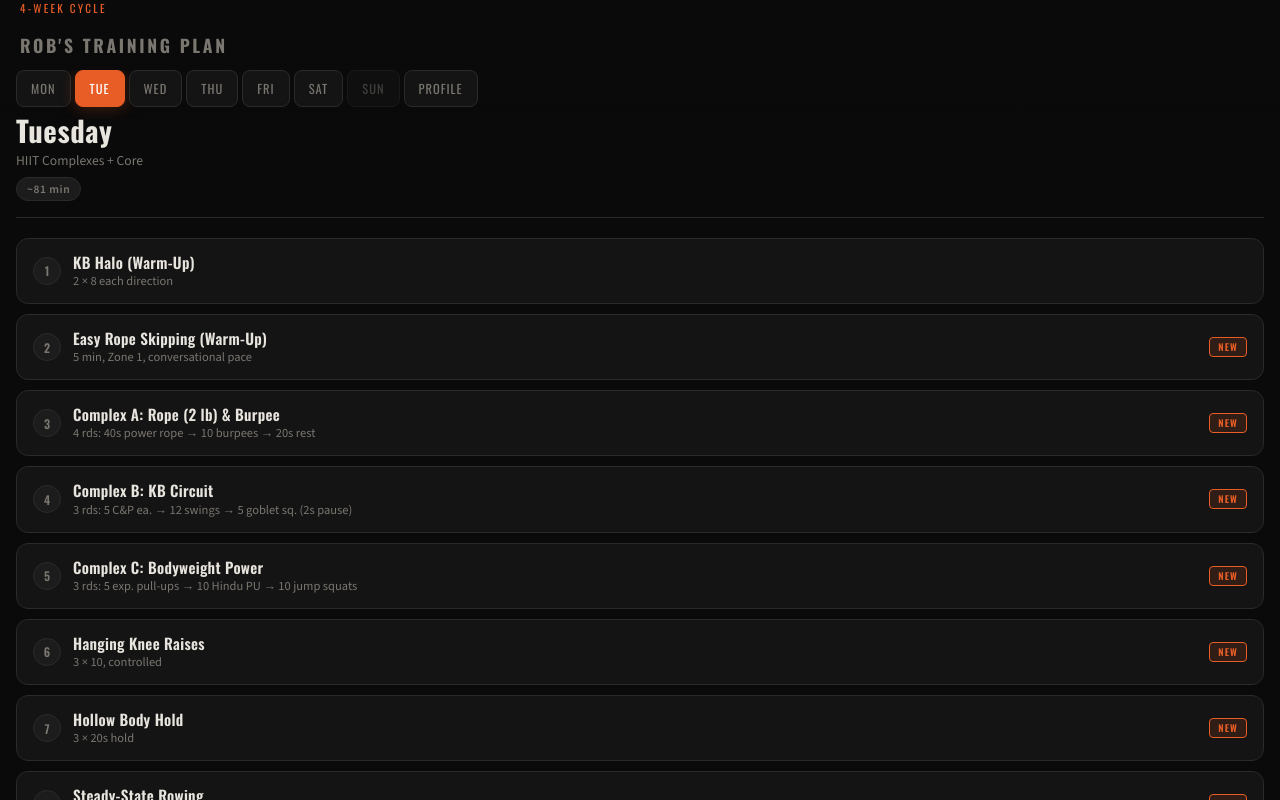
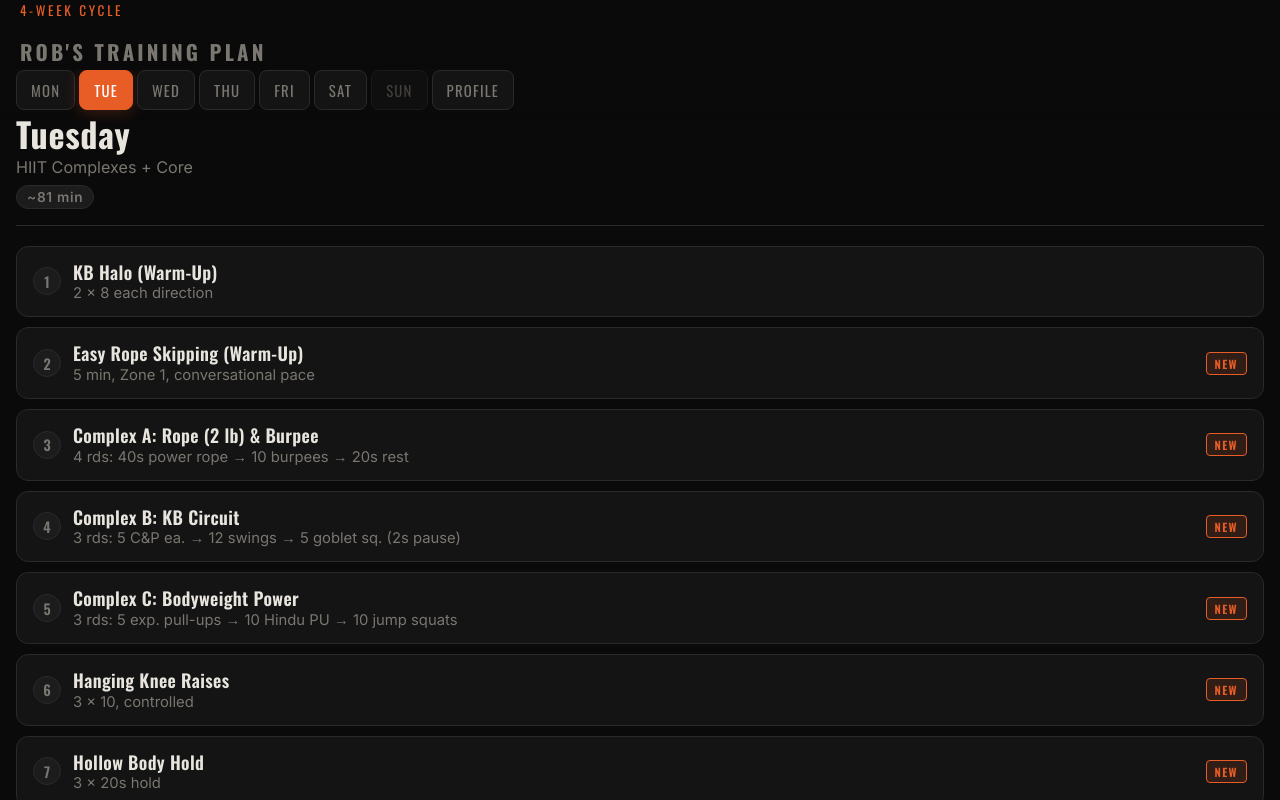
Before and after one commit to robertkotsch/personal-fitness-plan, a plain HTML site: page index.html in a window 1280 px wide. Drawn offline with nearby package versions, Linux system fonts and the light colour scheme.

Commit message:
improvements in  Usability

```diff
--- a/css/styles.css
+++ b/css/styles.css
@@ -1,4 +1,4 @@
-@import url('https://fonts.googleapis.com/css2?family=Oswald:wght@300;400;600;700&family=Source+Sans+3:ital,wght@0,300;0,400;0,600;1,300&display=swap');
+@import url('https://fonts.googleapis.com/css2?family=Oswald:wght@300;400;600;700&family=Inter:wght@300;400;500;600&display=swap');
 
 :root {
   --bg: #0a0a0a;
@@ -22,7 +22,8 @@
 }
 
 html, body {
-  font-family: 'Source Sans 3', sans-serif;
+  font-size: 19px; /* Increased from default for readability (user is 51!) */
+  font-family: 'Inter', sans-serif;
   background: var(--bg);
   color: var(--text);
   height: 100%;
--- a/js/app.js
+++ b/js/app.js
@@ -349,26 +349,8 @@ tabsEl.addEventListener('click', e => {
 
 // ── Swipe gesture (mobile) ─────────────────────────────────────────────────
 
-let touchStartX = 0;
+// Removed to allow horizontal scrolling of horizontally-aligned set counters.
 
-contentEl.addEventListener('touchstart', e => {
-  touchStartX = e.changedTouches[0].screenX;
-}, { passive: true });
-
-contentEl.addEventListener('touchend', e => {
-  const delta = touchStartX - e.changedTouches[0].screenX;
-  if (Math.abs(delta) > 60) {
-    if (delta > 0 && currentIdx < 7) currentIdx++;
-    else if (delta < 0 && currentIdx > 0) currentIdx--;
-    showDay(currentIdx);
-    const targetTab = tabsEl.querySelector(`[data-idx="${currentIdx}"]`);
-    if (targetTab) {
-      targetTab.scrollIntoView({
-        behavior: 'smooth', inline: 'center', block: 'nearest',
-      });
-    }
-  }
-}, { passive: true });
 
 // ── PWA install banner ─────────────────────────────────────────────────────
 
--- a/js/data.js
+++ b/js/data.js
@@ -115,7 +115,7 @@ const DAYS = [
         why: 'Post-lactic Zone 2 work is one of the most efficient ways to build aerobic base. Capitalizes on elevated HR.',
         cues: 'Easy enough to hold a conversation. HR 130–140 bpm. Single bounce if rope, steady cadence if bike.',
         prog: 'Extend to 20 min, then 25 min if time allows.',
-        yt: '',
+        yt: YT('https://www.youtube.com/watch?v=kDOGb9C5kp0', 'Jump Rope Basics For Beginners', 'Jump Rope Dudes'),
       },
     ],
   },
@@ -173,7 +173,7 @@ const DAYS = [
         why: 'Dynamic core flexion complements Wednesday\'s anti-movement core work. Decompresses spine.',
         cues: 'Knees to chest, 1s hold at top, 2s lower. No swinging.',
         prog: 'Knee raises → straight leg raises → toes to bar.',
-        yt: '',
+        yt: YT('https://www.youtube.com/watch?v=7b7y65oK3s0', 'Hanging Knee Raises Tutorial', 'Tutorial'),
       },
       {
         name: 'Hollow Body Hold', rx: '3 × 20s hold', n: 1,
@@ -182,7 +182,7 @@ const DAYS = [
         why: 'Full-body anterior chain tension. Transfers to handstand holds, L-sits, and ring work.',
         cues: 'Lower back pressed into floor. Arms overhead, legs extended, toes pointed. Bend knees if too hard.',
         prog: '20s → 30s → 40s → add light ankle weights.',
-        yt: '',
+        yt: YT('https://www.youtube.com/watch?v=6J6_2sNq2iA', 'Hollow Body Hold', 'FitnessFAQs'),
       },
       {
         name: 'Steady-State Rowing', rx: '20 min, Zone 2, ~2:05–2:10/500m pace', n: 1,
@@ -190,7 +190,7 @@ const DAYS = [
         why: 'Post-HIIT aerobic work is excellent for recovery and aerobic development. HR is already elevated.',
         cues: 'Long strokes, controlled breathing. This is NOT another interval — keep it conversational.',
         prog: 'Track total distance. Aim to hold a consistent pace throughout.',
-        yt: '',
+        yt: YT('https://www.youtube.com/watch?v=zQ82RYIFLN8', 'Steady-State Rowing Form', 'Dark Horse Rowing'),
       },
       {
         name: 'Easy Rope Skipping (Cooldown)', rx: '5 min, Zone 1', n: 1,
@@ -198,7 +198,7 @@ const DAYS = [
         why: 'Gradual HR reduction. Active recovery for wrists and shoulders after heavy rope complex.',
         cues: 'Active recovery pace.',
         prog: '-',
-        yt: '',
+        yt: YT('https://www.youtube.com/watch?v=kDOGb9C5kp0', 'Jump Rope Basics', 'Jump Rope Dudes'),
       },
     ],
   },
@@ -274,7 +274,7 @@ const DAYS = [
         why: 'Prepares shoulders for Thursday\'s heavy pulling. Increases overhead mobility gradually.',
         cues: 'Wide grip. Slow controlled arc front to back. Narrow grip progressively.',
         prog: 'Narrow grip width over weeks.',
-        yt: '',
+        yt: YT('https://www.youtube.com/watch?v=A_0uY-eF52g', 'Shoulder Dislocates Form', 'Tutorial'),
       },
       {
         name: '90/90 Hip Stretch', rx: '2 min each side', n: 1,
@@ -290,7 +290,7 @@ const DAYS = [
         why: 'Focus areas: Lats, T-spine, quads/hip flexors. Use the one session where you have time/low fatigue.',
         cues: 'Breathe into tight spots.',
         prog: 'Explore new areas as needed.',
-        yt: '',
+        yt: YT('https://www.youtube.com/watch?v=426rzPkx4D8', '10 Min. Thoracic Spine Mobility', 'mobility by julia reppel'),
       },
     ],
   },
@@ -314,7 +314,7 @@ const DAYS = [
         why: 'Activates rear delts and external rotators. Wakes up the retraction pattern.',
         cues: 'Straight arms, pull band to sternum.',
         prog: 'Thicker band or more reps.',
-        yt: '',
+        yt: YT('https://www.youtube.com/watch?v=q6g4P9oV4lE', 'Band Pull-Aparts', 'Jeff Nippard'),
       },
       {
         name: 'Scapular Pull-Ups', rx: '2 × 10', n: 1,
@@ -354,7 +354,7 @@ const DAYS = [
         why: 'The original plan has zero horizontal pulling. Cable row loads the mid-back, rhomboids, and rear delts in a way face pulls alone can\'t.',
         cues: 'Chest stays tall. Pull to lower sternum. Squeeze shoulder blades 1s. No momentum.',
         prog: '+5 kg when 3×10 with 1s squeeze feels controlled.',
-        yt: '',
+        yt: YT('https://www.youtube.com/watch?v=jG394Q6J9J4', 'Cable Row Proper Form', 'Tutorial'),
       },
       {
         name: 'Barbell Curls', rx: '3 × 10, 2s up / 2s down', n: 0,
@@ -379,7 +379,7 @@ const DAYS = [
         why: 'Spine decompression after heavy weighted pull-ups and cable rows. Not a training stimulus.',
         cues: 'Relax completely into the stretch.',
         prog: '-',
-        yt: '',
+        yt: YT('https://www.youtube.com/watch?v=M25ibDAVhMQ', 'How Dead Hangs Improve Your Life', 'Minus The Gym'),
       },
       {
         name: 'High-Knee Rope Fartlek + Cooldown', rx: '8 × 60s sprint / 30s step + 5 min easy (~17 min total)', n: 1,
@@ -396,7 +396,7 @@ const DAYS = [
         why: 'After heavy pulling, shoulders and lats are shortened. 5 min of targeted stretching returns tissue to resting length.',
         cues: '30s each position, each side.',
         prog: '-',
-        yt: '',
+        yt: YT('https://www.youtube.com/watch?v=qhR568M6XAQ', 'Shoulder Stretches', 'Tutorial'),
       },
     ],
   },
@@ -428,7 +428,7 @@ const DAYS = [
         why: 'Fills the hamstring gap beyond Nordics: lengthened-position hamstring work + single-leg balance + hip stability.',
         cues: 'Hinge at hip, free leg goes straight back. KB in opposite hand to working leg. Slight knee bend. Touch mid-shin. Square to floor.',
         prog: '20 kg → 24 kg → 28 kg. Then deficit (stand on 5 cm plate).',
-        yt: '',
+        yt: YT('https://www.youtube.com/watch?v=0h59L-f220Q', 'Master the Single Leg Romanian Deadlift', 'Squat University'),
       },
       {
         name: 'Kettlebell Swing', rx: '4 × 15, Russian style (eye level)', n: 0,
```
Also changed, not shown: restructured-training-plan.md (+3 -3 lines).
